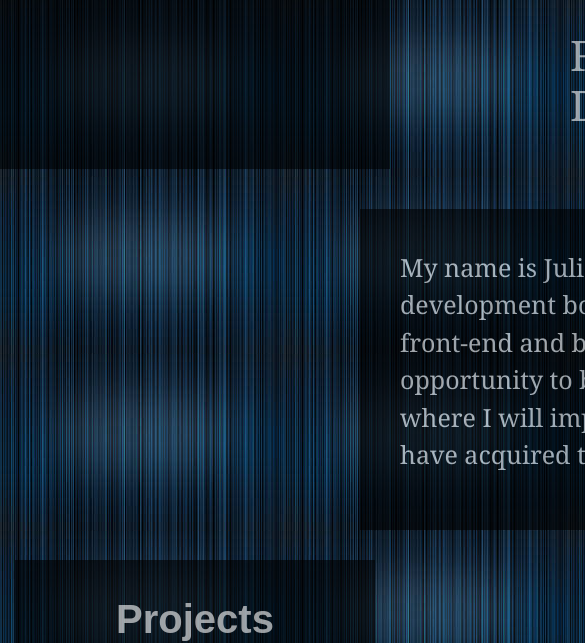
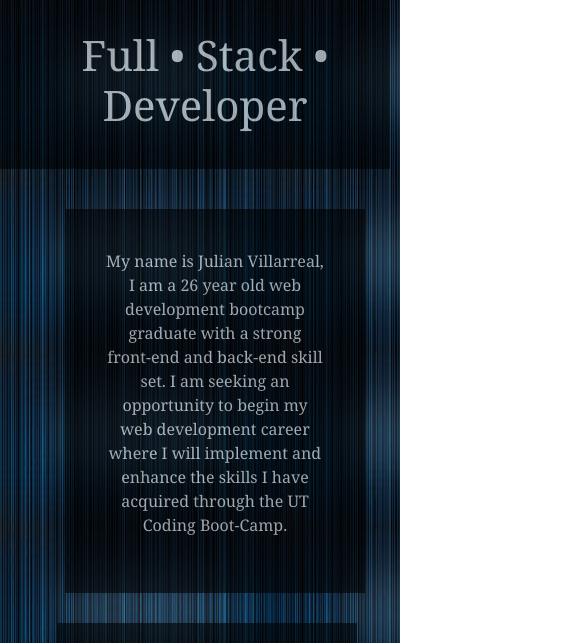
Before and after one commit to jjvs92/react_portfolio, a React (Create React App) app in the folder julian-portfolio/: page / in a window 390 px wide. Shown: the top 643 px of the page, 585 px wide, since content can reach past the window. Built offline with nearby package versions, Linux system fonts and the light colour scheme.

Commit message:
mobile responsive

```diff
--- a/julian-portfolio/src/components/assets/css/bio.css
+++ b/julian-portfolio/src/components/assets/css/bio.css
@@ -14,6 +14,36 @@
 .bio-content{
     padding: 40px;
 }
-@media screen and (max-width: 980px) {};
-@media screen and (max-width: 768px) {};
-@media screen and (max-width: 640px){};
+@media screen and (max-width: 980px) {
+    .bio{
+        position: relative;
+        left: 360px;
+    }
+
+}
+@media screen and (max-width: 768px) {
+    .bio{
+        position: relative;
+        left: 360px;
+    }
+}
+@media screen and (max-width: 640px){
+    .bio{
+        position: relative;
+        left: 360px;
+    }
+}
+@media screen and (max-width: 400px){
+
+    .bio{
+        position: relative;
+        left: 65px;
+        width: 300px;
+
+    }
+    .bio-content{
+        width: 100%;
+        font-size: 16px;
+        text-align: center;
+    }
+};
--- a/julian-portfolio/src/components/assets/css/createdapps.css
+++ b/julian-portfolio/src/components/assets/css/createdapps.css
@@ -14,3 +14,20 @@
 .appTitle{
     font-weight: bold;
 }
+
+@media screen and (max-width: 980px) {
+
+}
+@media screen and (max-width: 768px) {
+
+}
+@media screen and (max-width: 640px){
+
+}
+@media screen and (max-width: 400px){
+    .appCard{
+        height: 370px;
+
+    }
+
+};
--- a/julian-portfolio/src/components/assets/css/header.css
+++ b/julian-portfolio/src/components/assets/css/header.css
@@ -15,3 +15,25 @@
     font-size: 42px;
 
 }
+@media screen and (max-width: 980px) {
+
+
+}
+@media screen and (max-width: 768px) {
+
+}
+@media screen and (max-width: 640px){
+
+}
+@media screen and (max-width: 400px){
+    .myName{
+        color: white;
+        font-family: Georgia;
+        font-size: 42px;
+        position: relative;
+        left: 10px;
+        text-align: center;
+
+    }
+
+};
--- a/julian-portfolio/src/components/assets/css/houseapps.css
+++ b/julian-portfolio/src/components/assets/css/houseapps.css
@@ -13,3 +13,21 @@
     padding-top: 15px;
     margin-bottom: 30px;
 }
+@media screen and (max-width: 980px) {
+
+
+}
+@media screen and (max-width: 768px) {
+
+}
+@media screen and (max-width: 640px){
+
+}
+@media screen and (max-width: 400px){
+   .appContainer{
+       position: relative;
+       left: 12px;
+       width: 330px;
+   }
+
+};
--- a/julian-portfolio/src/components/assets/css/image.css
+++ b/julian-portfolio/src/components/assets/css/image.css
@@ -10,3 +10,22 @@
 
 
 }
+@media screen and (max-width: 980px) {
+
+
+}
+@media screen and (max-width: 768px) {
+
+}
+@media screen and (max-width: 640px){
+
+}
+@media screen and (max-width: 400px){
+
+    .profileImage{
+        position: relative;
+        left: 95px;
+        height: 300px;
+    }
+
+};
--- a/julian-portfolio/src/components/header.js
+++ b/julian-portfolio/src/components/header.js
@@ -2,11 +2,12 @@ import React from "react";
 import "./assets/css/header.css";
 
 const Header = props =>
-    <nav className="header">
+
+    <div className="header">
 
             <h1 className="myName">Full • Stack • Developer</h1>
 
-    </nav>
+    </div>
 
 
 export default Header;
--- a/julian-portfolio/src/components/housed-apps.js
+++ b/julian-portfolio/src/components/housed-apps.js
@@ -4,7 +4,7 @@ import "./assets/css/houseapps.css";
 
 const HouseApps = props => (
 
-    <div className="container">
+    <div className="container appContainer">
 
         <div className="houseApps">
             <h1 className = "projects">Projects</h1>
```
